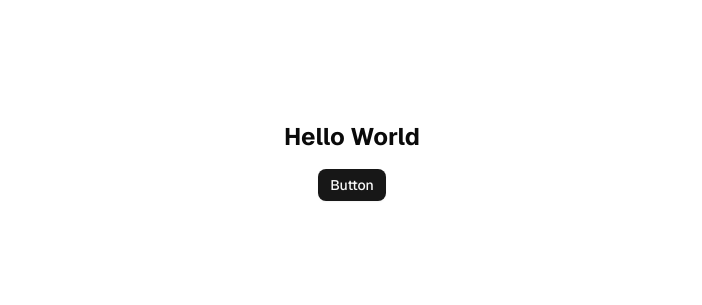
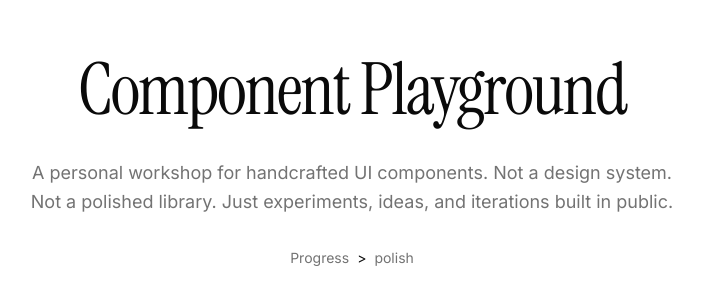
Before and after one commit to AnsHh9094/XeVoS-Ui, a Next.js app in the folder apps/web/: page / in a window 1280 px wide. Shown: the part 239-544 px from the top of the page, without its empty margins (288-990 px from the left). Built offline with nearby package versions, Linux system fonts and the light colour scheme.

Commit message:
feat(setup) : Add AI Guide and enhance page layout with component philosophy

```diff
--- a/apps/web/app/layout.tsx
+++ b/apps/web/app/layout.tsx
@@ -1,27 +1,34 @@
-import { Geist, Geist_Mono } from "next/font/google"
+import type React from "react"
+import { Inter, Instrument_Serif, Syne } from "next/font/google"
 
 import "@workspace/ui/globals.css"
 import { Providers } from "@/components/providers"
 
-const fontSans = Geist({
+const fontSans = Inter({
   subsets: ["latin"],
   variable: "--font-sans",
 })
 
-const fontMono = Geist_Mono({
+const fontSerif = Instrument_Serif({
   subsets: ["latin"],
-  variable: "--font-mono",
+  weight: "400",
+  variable: "--font-serif",
+})
+
+const fontDisplay = Syne({
+  subsets: ["latin"],
+  variable: "--font-display",
 })
 
 export default function RootLayout({
   children,
 }: Readonly<{
   children: React.ReactNode
-}>) {
+}>): React.JSX.Element {
   return (
     <html lang="en" suppressHydrationWarning>
       <body
-        className={`${fontSans.variable} ${fontMono.variable} font-sans antialiased `}
+        className={`${fontSans.variable} ${fontSerif.variable} ${fontDisplay.variable} font-sans antialiased`}
       >
         <Providers>{children}</Providers>
       </body>
--- a/apps/web/app/page.tsx
+++ b/apps/web/app/page.tsx
@@ -1,12 +1,26 @@
-import { Button } from "@workspace/ui/components/button"
+import type React from "react"
 
-export default function Page() {
+export default function Page(): React.JSX.Element {
   return (
-    <div className="flex items-center justify-center min-h-svh">
-      <div className="flex flex-col items-center justify-center gap-4">
-        <h1 className="text-2xl font-bold">Hello World</h1>
-        <Button size="sm">Button</Button>
-      </div>
+    <div className="min-h-svh flex flex-col items-center justify-center px-6">
+      <main className="max-w-2xl text-center space-y-8">
+        <h1
+          className="text-5xl md:text-7xl tracking-tight"
+          style={{ fontFamily: "var(--font-serif)" }}
+        >
+          Component Playground
+        </h1>
+        <p className="text-lg text-muted-foreground leading-relaxed">
+          A personal workshop for handcrafted UI components. Not a design
+          system. Not a polished library. Just experiments, ideas, and
+          iterations built in public.
+        </p>
+        <div className="flex items-center justify-center gap-2 text-sm text-muted-foreground">
+          <span>Progress</span>
+          <span className="text-foreground">&gt;</span>
+          <span>polish</span>
+        </div>
+      </main>
     </div>
   )
 }
```
Also changed, not shown: 1 other file (tests, documents, lock files or other folders).
